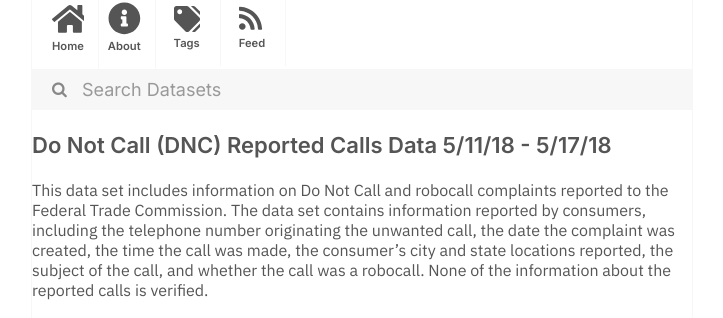
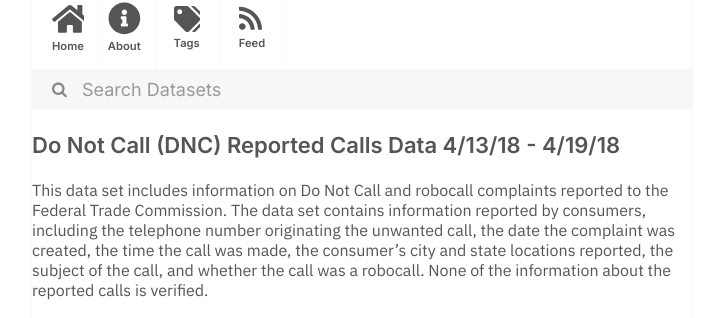
Before and after one commit to dayda-entities/federal-trade-commission, a Jekyll site: the page built from _posts/2020-11-12-do-not-call-dnc-reported-calls.md, in a window 1280 px wide. Shown: the part 216-534 px from the top of the page, without its empty margins (278-1001 px from the left). Built offline with Jekyll 4.4.1, drawn with Linux system fonts in a browser that asks for light colours.

Commit message:
Publish Data

```diff
--- a/_posts/2020-11-12-do-not-call-dnc-reported-calls.md
+++ b/_posts/2020-11-12-do-not-call-dnc-reported-calls.md
@@ -1,7 +1,7 @@
 ---
-title: Do Not Call (DNC) Reported Calls Data 5/11/18 - 5/17/18
-created: '2020-11-12T12:20:38.167719'
-modified: '2020-11-12T12:20:38.167729'
+title: Do Not Call (DNC) Reported Calls Data 4/13/18 - 4/19/18
+created: '2020-11-12T12:20:36.044471'
+modified: '2020-11-12T12:20:36.044481'
 state: active
 type: dataset
 tags:
@@ -12,7 +12,7 @@ tags:
   - Robocalls
 groups: []
 csv_url: >-
-  https://www.ftc.gov/sites/default/files/dnc_complaint_numbers_2018-05-14-18.csv
+  https://www.ftc.gov/sites/default/files/dnc_complaint_numbers_2018-04-16-20.csv
 json_url: ''
 layout: post
 
```
